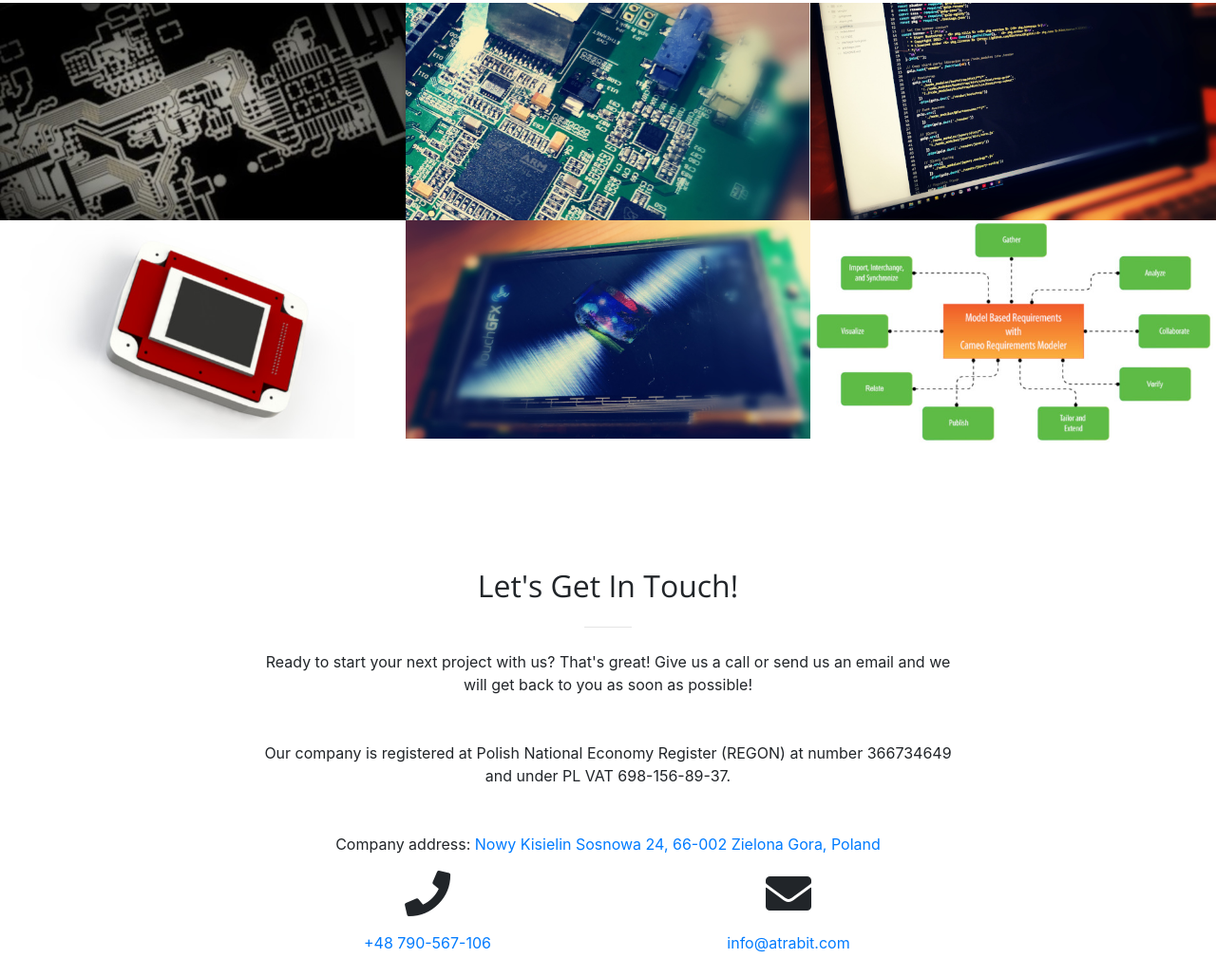
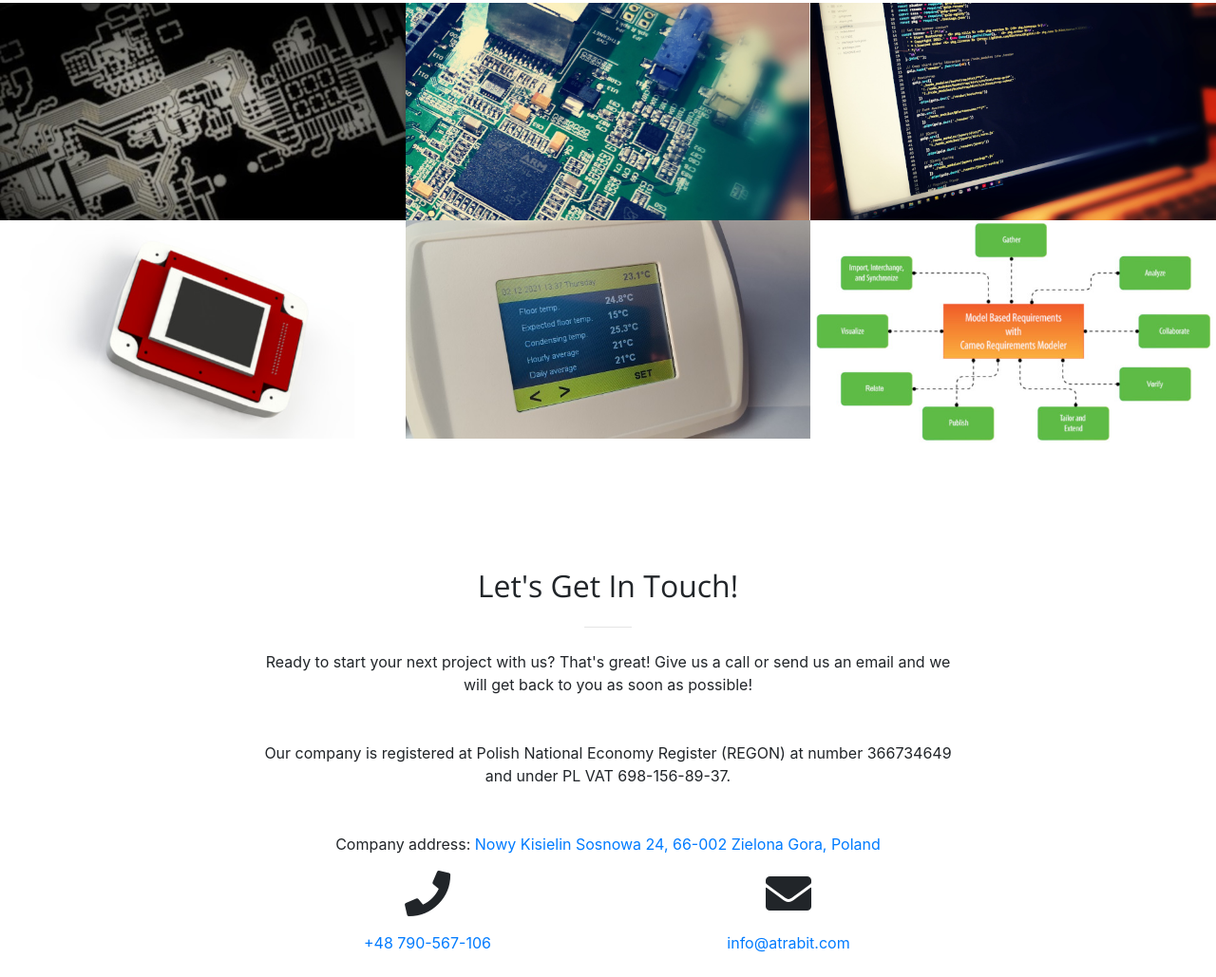
Before and after one commit to atrabit/atrabit.github.io, a website with bundled scripts: page index.html in a window 1280 px wide. Shown: the part 1983-3012 px from the top of the page at 95% size. Built offline with nearby package versions, Linux system fonts and the light colour scheme.

Commit message:
updated UI images in gallery
updated UI images in gallery

```diff
--- a/index.html
+++ b/index.html
@@ -216,8 +216,8 @@
           </a>
         </div>
         <div class="col-lg-4 col-sm-6">
-          <a class="portfolio-box" href="img/portfolio/fullsize/5.jpg">
-            <img class="img-fluid" src="img/portfolio/thumbnails/5.jpg" alt="">
+          <a class="portfolio-box" href="img/portfolio/fullsize/5a.jpg">
+            <img class="img-fluid" src="img/portfolio/thumbnails/5a.jpg" alt="">
             <div class="portfolio-box-caption">
               <div class="portfolio-box-caption-content">
                 <div class="project-category text-faded">
```
Also changed, not shown: img/portfolio/fullsize/5a.jpg (added), img/portfolio/thumbnails/5.jpg (deleted), img/portfolio/thumbnails/5a.jpg (added), 1 other file.
